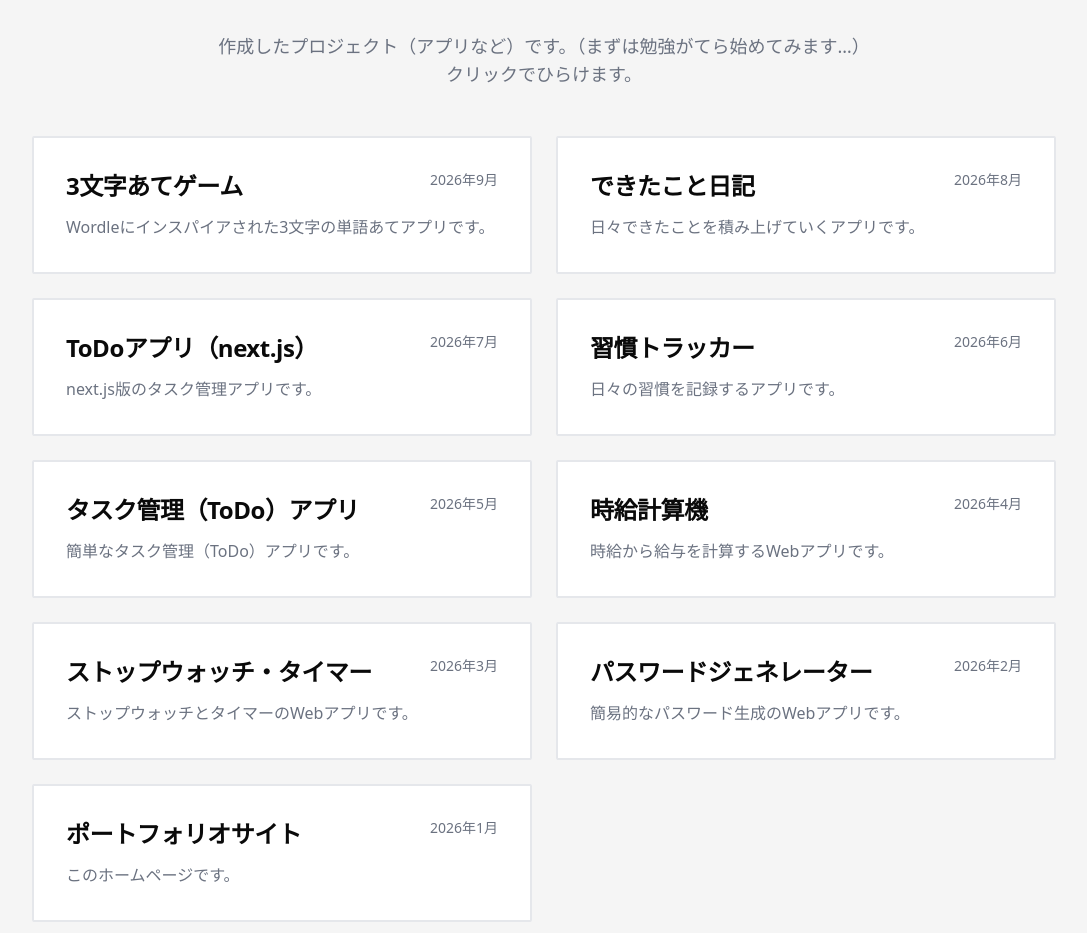
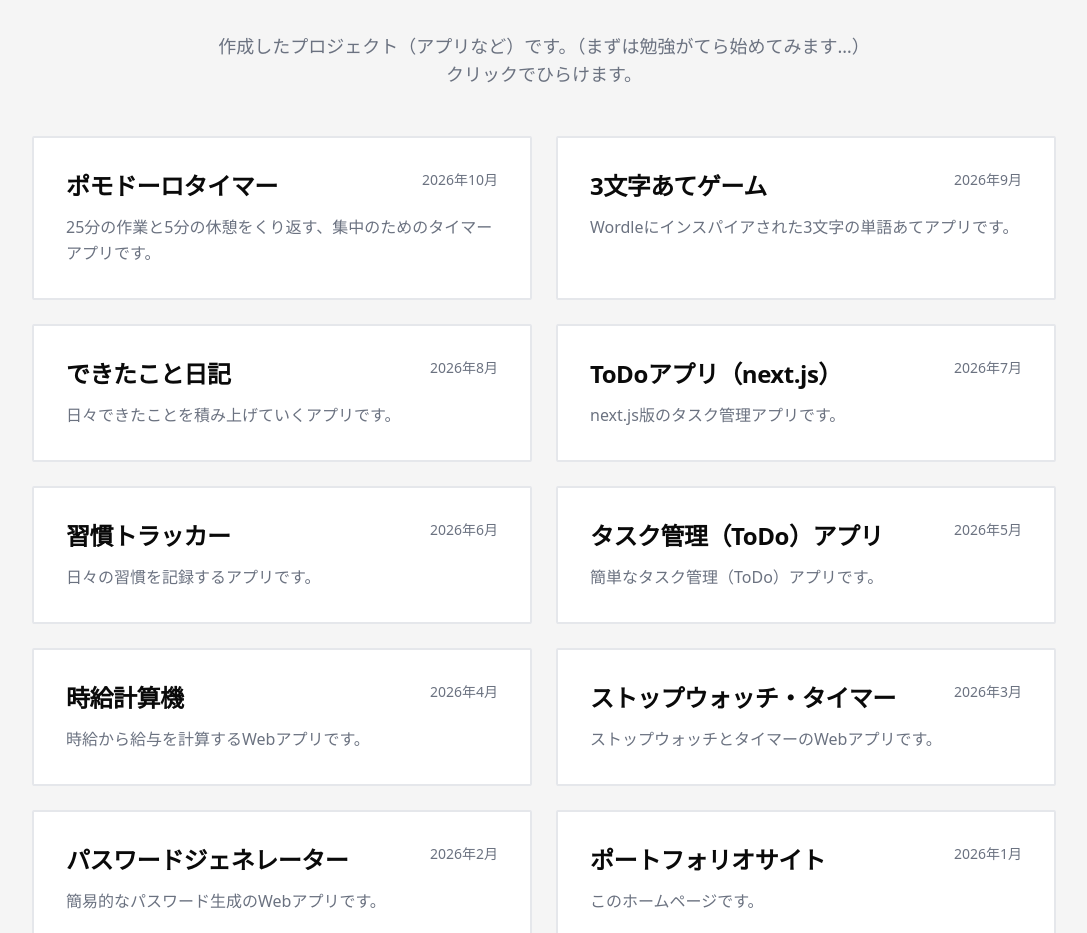
Before and after one commit to sanbay3/san_bay3_portfolio, a Next.js app: page / in a window 1280 px wide. Shown: the part 2820-3753 px from the top of the page, without its empty margins (96-1183 px from the left). Built offline with nearby package versions, Linux system fonts and the light colour scheme.

Commit message:
minor change of description

```diff
--- a/components/Projects.tsx
+++ b/components/Projects.tsx
@@ -70,12 +70,12 @@ export default function Projects() {
       link: 'https://three-letter-guess.pages.dev/',
       date: '2026年9月',
     },
-    // {
-    //   title: 'xxxアプリ',
-    //   description: 'xxxのアプリです',
-    //   link: 'https://xxx.pages.dev/',
-    //   date: '2026年10月',
-    // },
+    {
+      title: 'ポモドーロタイマー',
+      description: '25分の作業と5分の休憩をくり返す、集中のためのタイマーアプリです。',
+      link: 'https://pomodoro-timer-edg.pages.dev/',
+      date: '2026年10月',
+    },
     // {
     //   title: 'xxxアプリ',
     //   description: 'xxxのアプリです',
```
